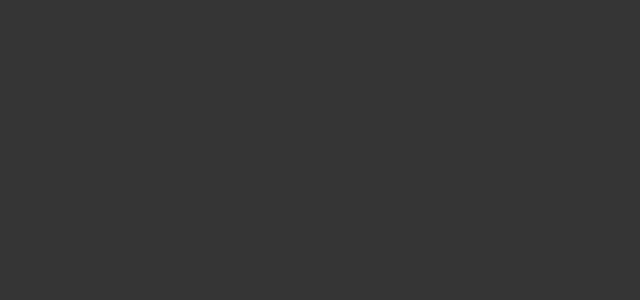
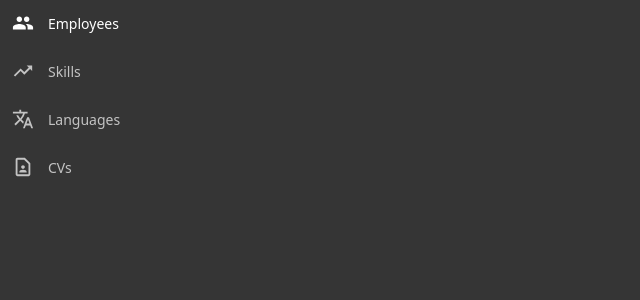
Before and after one commit to UlyanaFilkova/TalentHub, a Nuxt app: page / in a window 1280 px wide. Before the commit this address had no page. Shown: the top 300 px of the page, without its empty margins (0-640 px from the left). Built offline with nearby package versions, Linux system fonts and the light colour scheme.

Commit message:
feat: add static sidebar

```diff
--- a/assets/styles/variables.css
+++ b/assets/styles/variables.css
@@ -1,7 +1,11 @@
 :root {
 	--color-global-background: #353535;
+	--color-active-text: #ffffff;
+	--color-inactive-text: #c3c3c3;
 }
 
 .dark {
 	--color-global-background: #353535;
+	--color-active-text: #ffffff;
+	--color-inactive-text: #c3c3c3;
 }
--- /dev/null
+++ b/components/SidebarItem.vue
@@ -0,0 +1,30 @@
+<template>
+	<NuxtLink
+		:to="item.link"
+		class="flex items-center space-x-3 rounded-md p-3 transition-colors duration-300 hover:bg-gray-200 hover:text-blue-600"
+	>
+		<div class="icon h-6 w-6">
+			<component :is="item.icon" :color="color" width="22px" />
+		</div>
+
+		<span class="text-sm font-medium" :style="{ color: color }">
+			{{ item.text }}
+		</span>
+	</NuxtLink>
+</template>
+
+<script setup lang="ts">
+	interface SidebarItem {
+		icon: object;
+		text: string;
+		link: string;
+		isActive: boolean;
+	}
+
+	const props = defineProps<{ item: SidebarItem }>();
+	const color = computed(() =>
+		props.item.isActive
+			? 'var(--color-active-text)'
+			: 'var(--color-inactive-text)'
+	);
+</script>
--- a/components/TheSidebar.vue
+++ b/components/TheSidebar.vue
@@ -1,9 +1,40 @@
 <template>
 	<aside>
-		<nav></nav>
+		<nav>
+			<SidebarItem v-for="item in items" :key="item.text" :item="item" />
+		</nav>
 	</aside>
 </template>
 
-<script setup></script>
-
-<style scoped></style>
+<script setup lang="ts">
+	import IconsCVs from '~/components/icons/CVs.vue';
+	import IconsEmployees from '~/components/icons/Employees.vue';
+	import IconsLanguages from '~/components/icons/Languages.vue';
+	import IconsSkills from '~/components/icons/Skills.vue';
+	const items = [
+		{
+			icon: IconsEmployees,
+			text: 'Employees',
+			link: '/employees',
+			isActive: true,
+		},
+		{
+			icon: IconsSkills,
+			text: 'Skills',
+			link: '/skills',
+			isActive: false,
+		},
+		{
+			icon: IconsLanguages,
+			text: 'Languages',
+			link: '/languages',
+			isActive: false,
+		},
+		{
+			icon: IconsCVs,
+			text: 'CVs',
+			link: '/cvs',
+			isActive: false,
+		},
+	];
+</script>
--- /dev/null
+++ b/components/icons/CVs.vue
@@ -0,0 +1,23 @@
+<template>
+	<svg
+		:style="{ fill: color }"
+		:width="width"
+		focusable="false"
+		aria-hidden="true"
+		viewBox="0 0 24 24"
+		data-testid="ContactPageOutlinedIcon"
+	>
+		<path
+			d="M13.17 4 18 8.83V20H6V4zM14 2H6c-1.1 0-2 .9-2 2v16c0 1.1.9 2 2 2h12c1.1 0 2-.9 2-2V8zm-2 12c1.1 0 2-.9 2-2s-.9-2-2-2-2 .9-2 2 .9 2 2 2m4 3.43c0-.81-.48-1.53-1.22-1.85-.85-.37-1.79-.58-2.78-.58-.99 0-1.93.21-2.78.58C8.48 15.9 8 16.62 8 17.43V18h8z"
+		></path>
+	</svg>
+</template>
+
+<script setup lang="ts">
+	interface Props {
+		color: string;
+		width: string;
+	}
+
+	defineProps<Props>();
+</script>
--- /dev/null
+++ b/components/icons/Employees.vue
@@ -0,0 +1,23 @@
+<template>
+	<svg
+		:style="{ fill: color }"
+		:width="width"
+		focusable="false"
+		aria-hidden="true"
+		viewBox="0 0 24 24"
+		data-testid="GroupIcon"
+	>
+		<path
+			d="M16 11c1.66 0 2.99-1.34 2.99-3S17.66 5 16 5c-1.66 0-3 1.34-3 3s1.34 3 3 3m-8 0c1.66 0 2.99-1.34 2.99-3S9.66 5 8 5C6.34 5 5 6.34 5 8s1.34 3 3 3m0 2c-2.33 0-7 1.17-7 3.5V19h14v-2.5c0-2.33-4.67-3.5-7-3.5m8 0c-.29 0-.62.02-.97.05 1.16.84 1.97 1.97 1.97 3.45V19h6v-2.5c0-2.33-4.67-3.5-7-3.5"
+		></path>
+	</svg>
+</template>
+
+<script setup lang="ts">
+	interface Props {
+		color: string;
+		width: string;
+	}
+
+	defineProps<Props>();
+</script>
--- /dev/null
+++ b/components/icons/Languages.vue
@@ -0,0 +1,23 @@
+<template>
+	<svg
+		:style="{ fill: color }"
+		:width="width"
+		focusable="false"
+		aria-hidden="true"
+		viewBox="0 0 24 24"
+		data-testid="TranslateIcon"
+	>
+		<path
+			d="m12.87 15.07-2.54-2.51.03-.03c1.74-1.94 2.98-4.17 3.71-6.53H17V4h-7V2H8v2H1v1.99h11.17C11.5 7.92 10.44 9.75 9 11.35 8.07 10.32 7.3 9.19 6.69 8h-2c.73 1.63 1.73 3.17 2.98 4.56l-5.09 5.02L4 19l5-5 3.11 3.11zM18.5 10h-2L12 22h2l1.12-3h4.75L21 22h2zm-2.62 7 1.62-4.33L19.12 17z"
+		></path>
+	</svg>
+</template>
+
+<script setup lang="ts">
+	interface Props {
+		color: string;
+		width: string;
+	}
+
+	defineProps<Props>();
+</script>
--- /dev/null
+++ b/components/icons/Skills.vue
@@ -0,0 +1,23 @@
+<template>
+	<svg
+		:style="{ fill: color }"
+		:width="width"
+		focusable="false"
+		aria-hidden="true"
+		viewBox="0 0 24 24"
+		data-testid="TrendingUpIcon"
+	>
+		<path
+			d="m16 6 2.29 2.29-4.88 4.88-4-4L2 16.59 3.41 18l6-6 4 4 6.3-6.29L22 12V6z"
+		></path>
+	</svg>
+</template>
+
+<script setup lang="ts">
+	interface Props {
+		color: string;
+		width: string;
+	}
+
+	defineProps<Props>();
+</script>
--- a/layouts/default.vue
+++ b/layouts/default.vue
@@ -1,5 +1,5 @@
 <template>
-	<div class="bg-background flex min-h-screen flex-col">
+	<div class="flex min-h-screen flex-col bg-background">
 		<div class="flex flex-1 gap-6">
 			<TheSidebar class="w-52" />
 
@@ -12,5 +12,3 @@
 		</div>
 	</div>
 </template>
-
-<style scoped></style>
```
